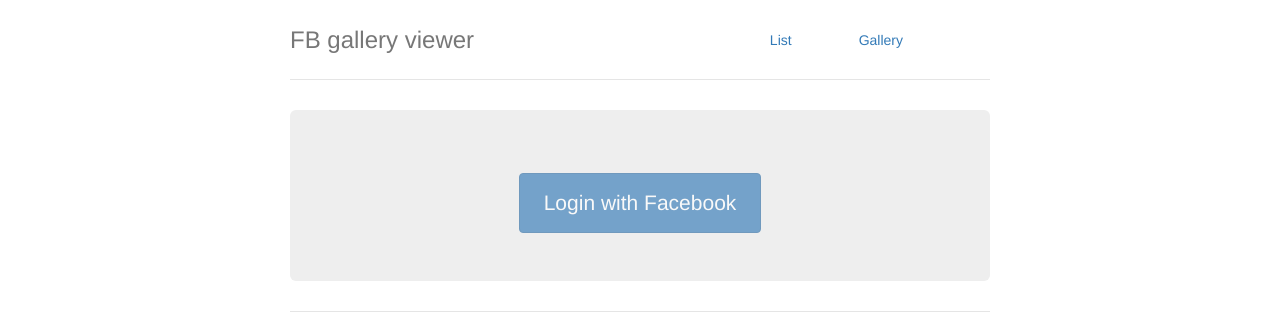
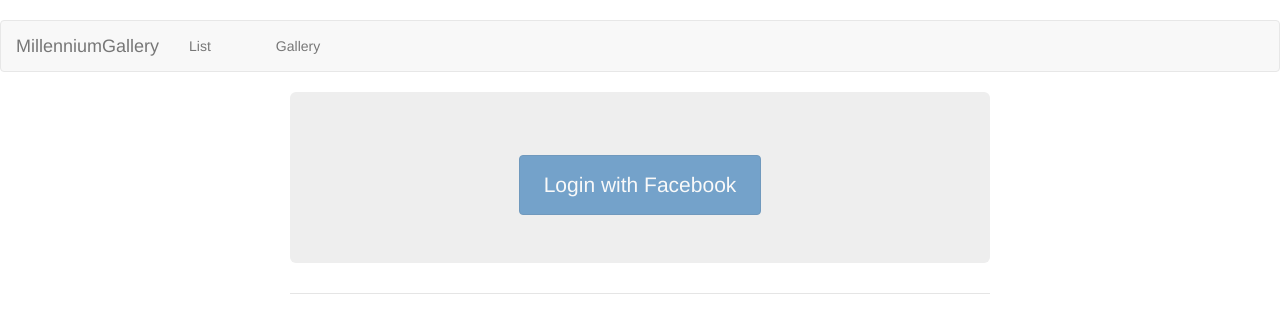
Before and after one commit to enricorotundo/webAssign, a website: page app/index.html in a window 1280 px wide. Drawn offline with nearby package versions, Linux system fonts and the light colour scheme; some packages are replaced by stand-ins of ours; files that its build step writes are made by us from their sources; a script that the page names is missing.

Commit message:
navbar fix height

```diff
--- a/app/index.html
+++ b/app/index.html
@@ -20,16 +20,54 @@
       <p class="browsehappy">You are using an <strong>outdated</strong> browser. Please <a href="http://browsehappy.com/">upgrade your browser</a> to improve your experience.</p>
     <![endif]-->
 
+    <nav class="navbar navbar-default" role="navigation">
+      <div class="container-fluid">
+
+        <!-- Brand and toggle get grouped for better mobile display -->
+        <div class="navbar-header">
+          <button type="button" class="navbar-toggle collapsed" data-toggle="collapse" data-target="#bs-example-navbar-collapse-1">
+            <span class="sr-only">Toggle navigation</span>
+            <span class="icon-bar"></span>
+            <span class="icon-bar"></span>
+            <span class="icon-bar"></span>
+          </button>
+          <a class="navbar-brand" href="#">MillenniumGallery</a>
+        </div>
+
+        <!-- Collect the nav links, forms, and other content for toggling -->
+        <div class="collapse navbar-collapse" id="bs-example-navbar-collapse-1">
+
+            <ul class="nav navbar-nav" ng-controller="HeaderCtrl">
+
+              <li ng-class="{ active: isActive('/list')}"><a ng-href="#/list">List</a></li>
+              <li ng-class="{ active: isActive('/gallery')}"><a ng-href="#/gallery">Gallery</a></li>
+              <li><a ng-href="#/login" ng-show="token" >Logout</a></li>
+
+
+           <!--
+            <li class="dropdown">
+              <a href="#" class="dropdown-toggle" data-toggle="dropdown">Dropdown <span class="caret"></span></a>
+              <ul class="dropdown-menu" role="menu">
+                <li><a href="#">Action</a></li>
+                <li><a href="#">Another action</a></li>
+                <li><a href="#">Something else here</a></li>
+                <li class="divider"></li>
+                <li><a href="#">Separated link</a></li>
+                <li class="divider"></li>
+                <li><a href="#">One more separated link</a></li>
+              </ul>
+            </li> -->
+
+          </ul>
+        </div><!-- /.navbar-collapse -->
+
+
+      </div><!-- /.container-fluid -->
+    </nav>
+
+
     <!-- Add your site or application content here -->
     <div class="container">
-      <div class="header">
-        <ul class="nav nav-pills pull-right" ng-controller="HeaderCtrl">
-          <li ng-class="{ active: isActive('/list')}"><a ng-href="#/list">List</a></li>
-          <li ng-class="{ active: isActive('/gallery')}"><a ng-href="#/gallery">Gallery</a></li>
-          <li><a ng-href="#/login" ng-show="token">Logout</a></li>
-        </ul>
-        <h3 class="text-muted">FB gallery viewer</h3>
-      </div>
 
       <div ng-view=""></div>
 
@@ -37,9 +75,6 @@
 
       </div>
     </div>
-
-
-
 
     <!-- build:js(.) scripts/oldieshim.js -->
     <!--[if lt IE 9]>
--- a/app/styles/main.css
+++ b/app/styles/main.css
@@ -78,6 +78,10 @@
   }
 }
 
+  .navbar-nav {
+    height: 50px;
+  }
+
 .myModal {
     padding: 15px;
 }
```
Also changed, not shown: app/views/gallery.html (+1 -5 lines).
